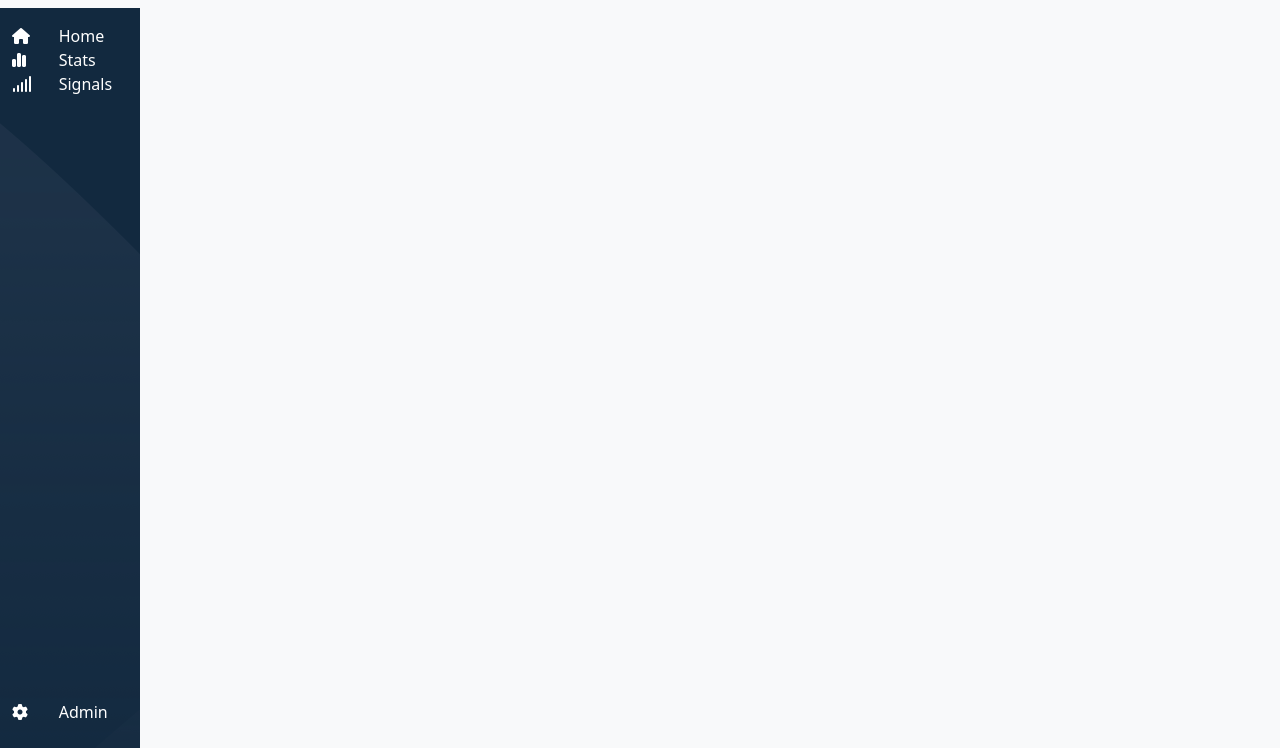
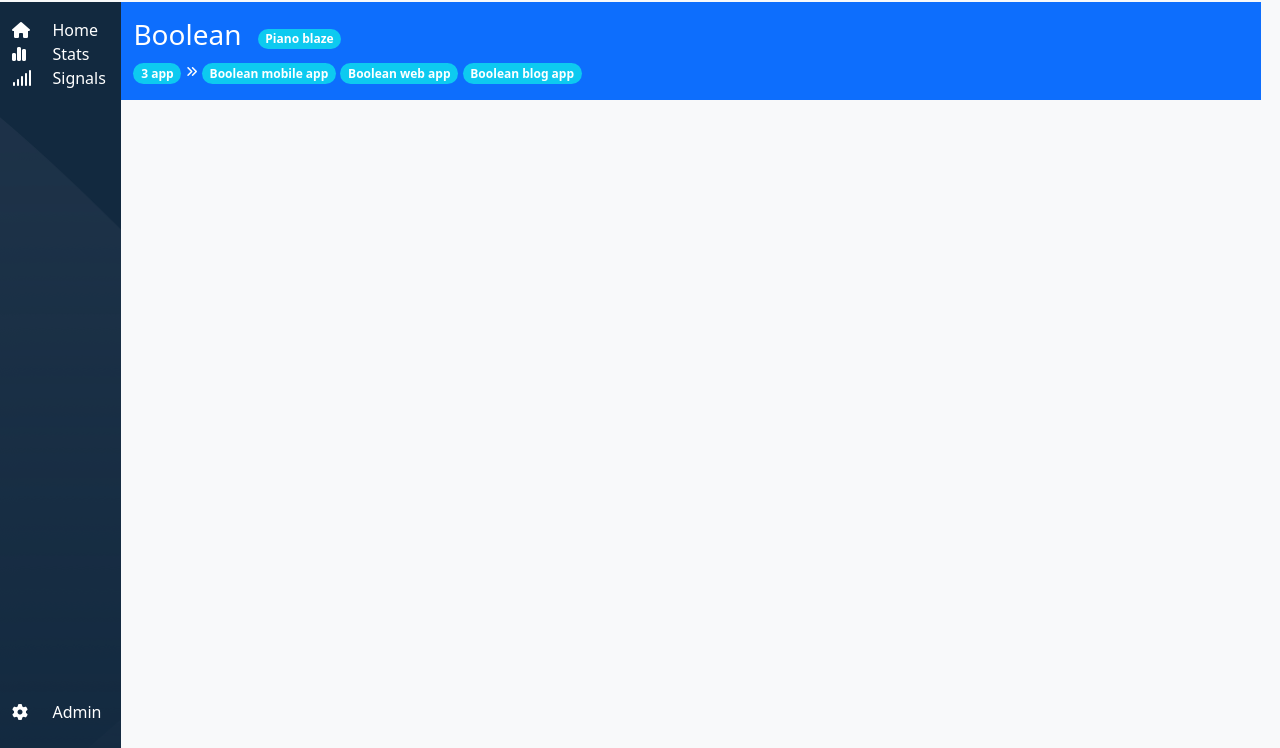
Before and after one commit to marcoregina92/html-css-bootstrap-dashboard, a plain HTML site: page index.html in a window 1280 px wide. Shown: the part 52-800 px from the top of the page. Drawn offline with nearby package versions, Linux system fonts and the light colour scheme.

Commit message:
inserisce main top

```diff
--- a/css/style.css
+++ b/css/style.css
@@ -1,16 +1,25 @@
 body {
+    height: 100vh;
     background: #f8f9fa;
+    display: flex;
+    flex-wrap: wrap;
 }
 
 header {
     width: 100%;
-    height: 60px;
-    background: #f8f9fa;
+    background: white;
 }
 
 .left-nav {
     max-width: 140px;
-    height: calc(100vh - 60px);
+    height: calc(100vh - 54px);
     background-color: #12293f;
     background-image: url(../img/sidebar-bg.png);
 }
+
+main {
+    width: calc(100% - 140px);
+    height: calc(100% - 60px);
+    background: #f8f9fa;
+    overflow-y: auto;
+}
--- a/index.html
+++ b/index.html
@@ -30,7 +30,9 @@
                                 <span class="input-group-text" id="basic-addon1">
                                     <i class="fa-regular fa-magnifying-glass"></i>
                                 </span>
-                                <input type="text" class="form-control bg-transparent" placeholder="Prova a cercare: Lezione di Laravel!" aria-label="Username" aria-describedby="basic-addon1">
+                                <input type="text" class="form-control .bg-secondary-subtle"
+                                    placeholder="Prova a cercare: Lezione di Laravel!" aria-label="Username"
+                                    aria-describedby="basic-addon1">
                             </div>
                             <!-- <input class="form-control me-2" type="search" placeholder="Search" aria-label="Search"> -->
                         </form>
@@ -92,6 +94,34 @@
 
     </div>
 
+    <main>
+        <div class="container-fluid">
+            <div class="row bg-primary text-white">
+                <div class="col-12">
+                    <div class="row">
+                        <div class="col-6">
+                            <div class="row mt-3">
+                                <div class="col-12">
+                                    <div class="d-flex align-items-center">
+                                        <h3 class="d-inline-block">Boolean</h3>
+                                        <span class="badge rounded-pill bg-info ms-3">Piano blaze</span>
+                                    </div>
+                                </div>
+                            </div>
+                            <div class="col-12 mb-3">
+                                <span class="badge rounded-pill bg-info">3 app</span>
+                                <i class="fa-solid fa-angles-right fa-xs"></i>
+                                <span class="badge rounded-pill bg-info">Boolean mobile app</span>
+                                <span class="badge rounded-pill bg-info">Boolean web app</span>
+                                <span class="badge rounded-pill bg-info">Boolean blog app</span>
+                            </div>
+                        </div>
+                    </div>
+                </div>
+            </div>
+        </div>
+    </main>
+
 
 
 
```
